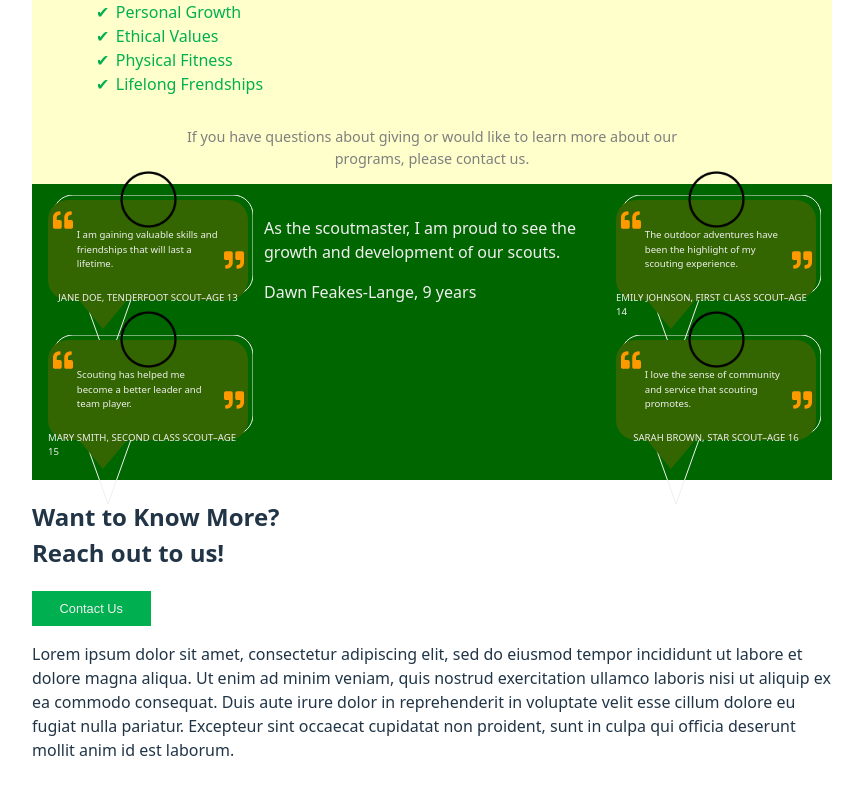
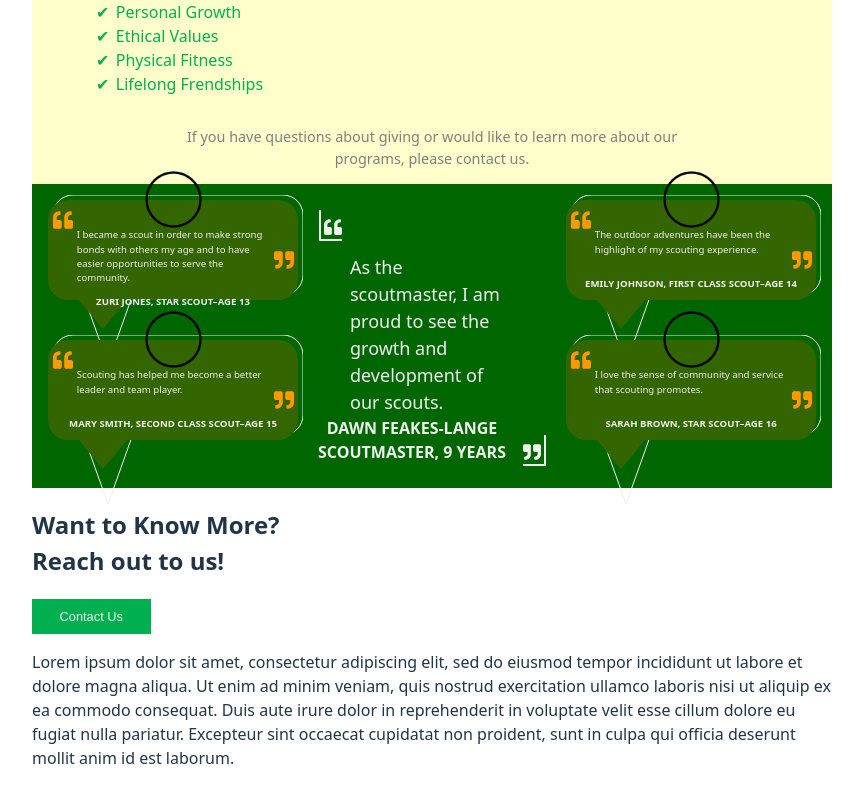
Before and after one commit to EJLearner/8634, a React (Vite) app: page / in a window 1280 px wide. Shown: the part 1115-1909 px from the top of the page, without its empty margins (208-1071 px from the left). Built offline with nearby package versions, Linux system fonts and the light colour scheme.

Commit message:
improve quote, start calendar

```diff
--- a/package.json
+++ b/package.json
@@ -14,7 +14,8 @@
     "react": "^19.1.1",
     "react-dom": "^19.1.1",
     "react-icons": "^5.5.0",
-    "react-router-dom": "^7.8.2"
+    "react-router-dom": "^7.8.2",
+    "temporal-polyfill": "^0.3.0"
   },
   "devDependencies": {
     "@eslint/js": "^9.33.0",
--- a/src/components/LinkBar.tsx
+++ b/src/components/LinkBar.tsx
@@ -4,8 +4,8 @@ function LinkBar() {
   return (
     <nav>
       <Link to="/calendar">Calendar</Link>
-      <Link to="/donate">Donate</Link>
-      <Link to="/learn-more">Learn More</Link>
+      <a href="/#donate-header">Donate</a>
+      <a href="/#contact-us-header">Learn More</a>
     </nav>
   );
 }
--- a/src/index.css
+++ b/src/index.css
@@ -29,7 +29,8 @@
 
   --white-values: 240, 240, 240;
   --white: rgb(var(--white-values));
-  --quote-text: var(--white);
+  --quote-text-color: var(--white);
+  --scoutmaster-quote-icon-color: var(--white);
   --donate-box-background-color: var(--white);
   --donation-button-background: var(--white);
   --active-donation-button-text: var(--white);
@@ -50,6 +51,8 @@
 
   --section-top-bottom-padding: 0;
   --gutter-width: 2em;
+  /* should match SCOUT_QUOTE_WIDTH in Quote.tsx */
+  --scout-quote-width: 250px;
 
   --default-font-family: system-ui, Avenir, Helvetica, Arial, sans-serif;
 
@@ -266,9 +269,9 @@ section.quotes {
   --neg-margin: 48px;
 
   background-color: var(--quotes-page-background);
-  color: var(--quote-text);
+  color: var(--quote-text-color);
   display: grid;
-  grid-template-columns: 1fr 2fr 1fr;
+  grid-template-columns: 2fr 2fr 2fr;
   grid-template-areas: 'scout-quotes-1 scoutmaster-quote scout-quotes-2';
   gap: 1rem;
   width: 100%;
@@ -276,7 +279,7 @@ section.quotes {
 
   .quote-wrapper {
     position: relative;
-    width: 200px;
+    width: var(--scout-quote-width);
     height: calc(140px - var(--neg-margin));
     margin-bottom: var(--neg-margin);
   }
@@ -292,6 +295,7 @@ section.quotes {
   .foreground-quote,
   .background-quote {
     position: absolute;
+    /* transform: scaleX(1.2); */
   }
 
   .foreground-quote {
@@ -338,12 +342,69 @@ section.quotes {
   }
 
   .quote-text {
+    margin-bottom: 1em;
     padding: 0 3em;
   }
 
   .name-rank-age {
+    margin: 0;
     text-transform: uppercase;
-    font-weight: 400;
+    font-weight: 600;
+  }
+
+  .scoutmaster-quote-content {
+    --scoutmaster-quote-bottom-padding: 3px;
+    --scoutmaster-quote-side-badding: 3px;
+    --scoutmaster-quote-top-padding: 8px;
+
+    position: relative;
+    height: 100%;
+    display: flex;
+    flex-direction: column;
+    justify-content: space-between;
+
+    p {
+      padding: 0;
+      margin: 0;
+    }
+
+    .left-quote-icon,
+    .right-quote-icon {
+      fill: var(--scoutmaster-quote-icon-color);
+      border: 2px solid var(--scoutmaster-quote-icon-color);
+      width: calc(20px + var(--scoutmaster-quote-side-badding));
+      height: calc(
+        20px + var(--scoutmaster-quote-bottom-padding) +
+          var(--scoutmaster-quote-top-padding)
+      );
+      border-top: none;
+      padding-bottom: var(--scoutmaster-quote-bottom-padding);
+      padding-top: var(--scoutmaster-quote-top-padding);
+    }
+
+    .left-quote-icon {
+      border-right: none;
+      padding-left: var(--scoutmaster-quote-side-badding);
+    }
+
+    .right-quote-icon {
+      border-left: none;
+      padding-right: var(--scoutmaster-quote-side-badding);
+    }
+
+    .quote-text {
+      padding: 3em 2em 0;
+      font-size: 18px;
+    }
+
+    .name-years {
+      align-self: center;
+      text-align: center;
+      margin-bottom: 1.5em;
+      margin-right: 40px;
+      text-transform: uppercase;
+      font-weight: 600;
+    }
   }
 }
 
--- a/src/pages/Calendar/Calendar.tsx
+++ b/src/pages/Calendar/Calendar.tsx
@@ -1,3 +1,37 @@
+import {getCalendarItems} from '../../stores/calendarItems';
+import {
+  getDisplayDateFromStandardDate,
+  isDaylightSavingTime,
+} from '../../utils/dateTimeUtils';
+
 export function Calendar() {
-  return <div>Calendar</div>;
+  console.log(getCalendarItems());
+
+  return (
+    <div>
+      <h1>Calendar</h1>
+
+      {getCalendarItems().map((item) => {
+        const dateIsDst = isDaylightSavingTime(new Date(item.date));
+        // TODO: After publish. This should be improved so that times translate to user's local timezone
+        // and show the correct timezone abbreviation (e.g., EDT or EST).
+        // For now, we'll just hardcode based on current date.
+        const timezonePart = dateIsDst ? 'EDT' : 'EST';
+
+        return (
+          <div key={item.date + item.title}>
+            <span>
+              {item.title} - {getDisplayDateFromStandardDate(item.date)}{' '}
+              {timezonePart}
+            </span>{' '}
+            <p>
+              Location: {item.location}, {item.address}
+              <br />
+              Time: {item.startTimeDisplay} - {item.endTimeDisplay}
+            </p>
+          </div>
+        );
+      })}
+    </div>
+  );
 }
--- a/src/pages/Home/ContactUsSection.tsx
+++ b/src/pages/Home/ContactUsSection.tsx
@@ -7,7 +7,7 @@ export function ContactUsSection({
 }) {
   return (
     <section>
-      <h2>
+      <h2 id="contact-us-header">
         Want to Know More?
         <br />
         Reach out to us!
--- a/src/pages/Home/Home.tsx
+++ b/src/pages/Home/Home.tsx
@@ -12,7 +12,9 @@ function Home() {
       <LinkBar />
       <img alt="Scouts in Troop" className="top-photo" src={topPicture} />
       <section className="about-and-donation">
-        <h1>Invest in future changemakers. Give today to inspire tomorrow.</h1>
+        <h1 id="donate-header">
+          Invest in future changemakers. Give today to inspire tomorrow.
+        </h1>
         <div className="support-benefits-donate">
           <div>
             <h2 className="support-matters-header">Your Support Matters</h2>
--- a/src/pages/Home/Quote.tsx
+++ b/src/pages/Home/Quote.tsx
@@ -1,4 +1,7 @@
 import {FaQuoteLeft, FaQuoteRight} from 'react-icons/fa';
+
+// should match --scout-quote-width in index.css
+const SCOUT_QUOTE_WIDTH = 250;
 
 function myTriangleMaker({
   top,
@@ -44,10 +47,11 @@ function QuoteShape({
   return (
     <svg
       className={className}
-      height={200}
-      width="200"
+      height="200"
+      preserveAspectRatio="none"
+      viewBox={`0 0 ${SCOUT_QUOTE_WIDTH} 200`}
+      width={SCOUT_QUOTE_WIDTH}
       xmlns="http://www.w3.org/2000/svg"
-      // viewBox="0 0 200 150"
     >
       <rect height={rectHeight} rx="20" ry="20" width="100%" x="0" y="0" />
       {myTriangleMaker(triangleProperties)}
--- a/src/pages/Home/QuotesSection.tsx
+++ b/src/pages/Home/QuotesSection.tsx
@@ -1,3 +1,4 @@
+import {FaQuoteLeft, FaQuoteRight} from 'react-icons/fa';
 import {
   getScoutMasterQuoteInfo,
   getScoutQuotesInfo,
@@ -17,10 +18,13 @@ function QuotesSection() {
         <Quote {...scoutQuotesInfo[1]} />
       </div>
       <div>
-        <div className="scout-master-quote-content">
-          <p>{quote}</p>
-          <p>
-            {name}, {yearsInLeadership} years
+        <div className="scoutmaster-quote-content">
+          <FaQuoteLeft className="left-quote-icon" />
+          <FaQuoteRight className="right-quote-icon" />
+          <p className="quote-text">{quote}</p>
+          <p className="name-years">
+            {name}
+            <br /> Scoutmaster, {yearsInLeadership} years
           </p>
         </div>
       </div>
--- a/src/stores/scoutQuotesInfo.ts
+++ b/src/stores/scoutQuotesInfo.ts
@@ -3,10 +3,10 @@ import picturePng from '../assets/images/circle-png-circle-png-hd-1600-328461623
 const scoutQuotesInfo = [
   {
     age: 13,
-    name: 'Jane Doe',
+    name: 'Zuri Jones',
     picture: picturePng,
-    rank: 'Tenderfoot',
-    text: 'I am gaining valuable skills and friendships that will last a lifetime.',
+    rank: 'Star',
+    text: 'I became a scout in order to make strong bonds with others my age and to have easier opportunities to serve the community.',
   },
   {
     age: 15,
```
Also changed, not shown: 1 other file (tests, documents, lock files or other folders).
